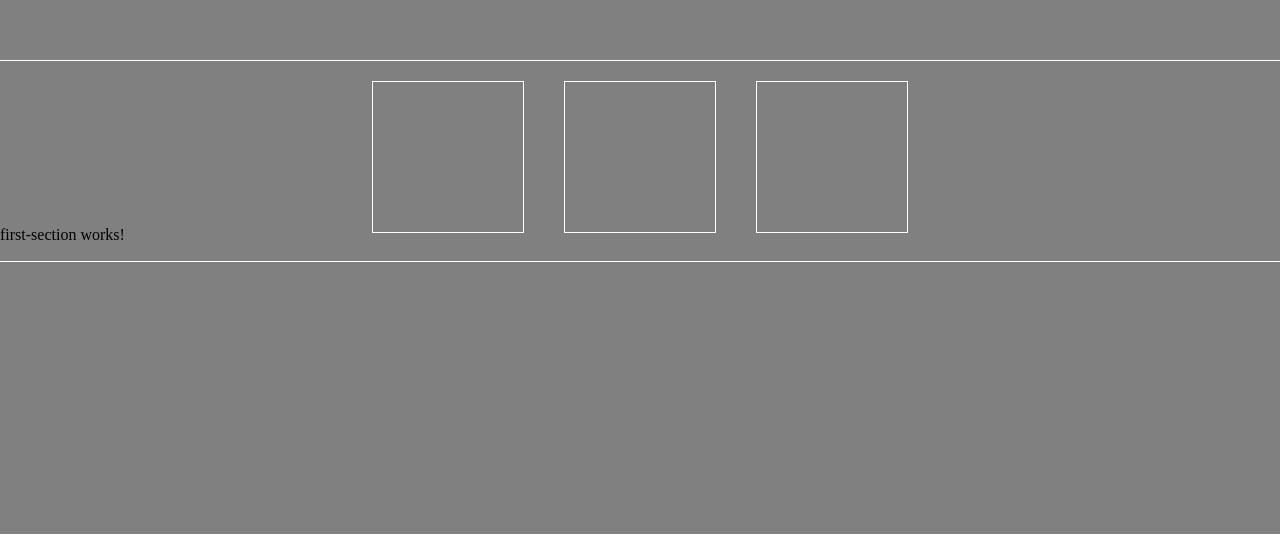
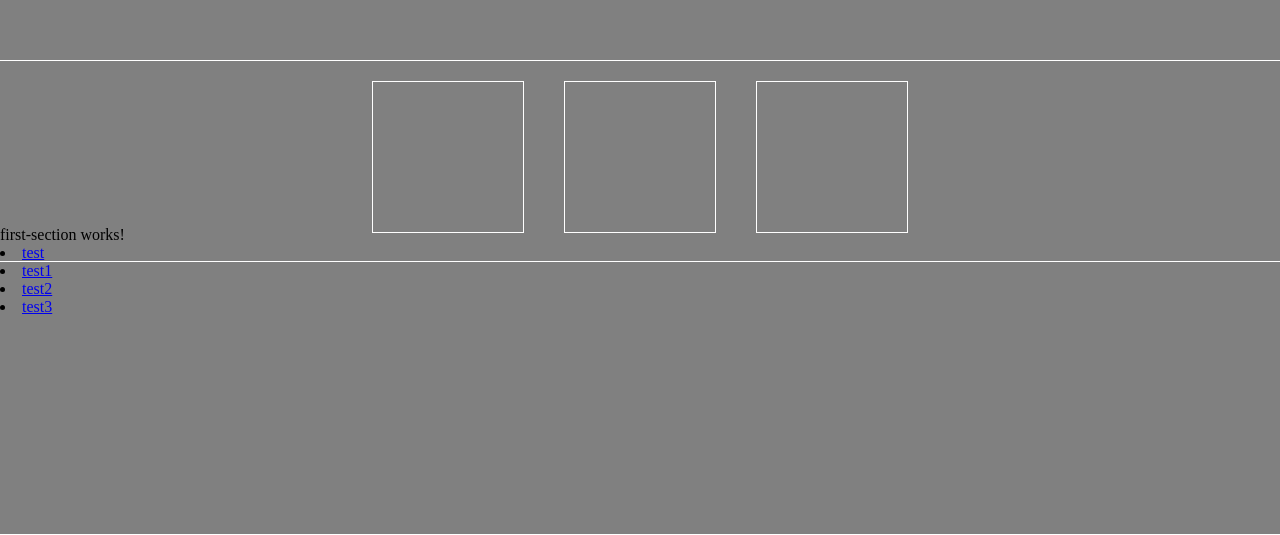
Before and after one commit to g-todorov/nibiru, an Angular app: page /first in a window 1280 px wide. Shown: the part 265-800 px from the top of the page. Built offline with nearby package versions, Linux system fonts and the light colour scheme.

Commit message:
added single item routing.

```diff
--- a/src/app/first-section/first-section.component.html
+++ b/src/app/first-section/first-section.component.html
@@ -1,3 +1,6 @@
 <p>
   first-section works!
+  <li *ngFor="let item of firstSectionItems">
+    <a href="" [routerLink]="['/item-details', item.name]">{{item.name}}</a>
+  </li>
 </p>
--- a/src/app/first-section/first-section.component.ts
+++ b/src/app/first-section/first-section.component.ts
@@ -1,4 +1,5 @@
 import { Component, OnInit } from '@angular/core';
+import { ItemsService } from '../items.service';
 
 @Component({
   selector: 'app-first-section',
@@ -6,10 +7,12 @@ import { Component, OnInit } from '@angular/core';
   styleUrls: ['./first-section.component.styl']
 })
 export class FirstSectionComponent implements OnInit {
+  firstSectionItems: [any];
 
-  constructor() { }
+  constructor(private itemsService: ItemsService) { }
 
   ngOnInit() {
+    this.firstSectionItems = this.itemsService.getItems()
   }
 
 }
--- /dev/null
+++ b/src/app/item-details/item-details.component.html
@@ -0,0 +1,4 @@
+<p>
+  item-details works!
+  {{item.name}}
+</p>
--- /dev/null
+++ b/src/app/item-details/item-details.component.ts
@@ -0,0 +1,22 @@
+import { Component, Input, OnInit } from '@angular/core';
+import { ActivatedRoute } from '@angular/router';
+import { ItemsService } from '../items.service';
+
+@Component({
+  selector: 'app-item-details',
+  templateUrl: './item-details.component.html',
+  styleUrls: ['./item-details.component.styl']
+})
+export class ItemDetailsComponent implements OnInit {
+  @Input() hero: any;
+  item: {};
+
+  constructor(private route: ActivatedRoute, private itemsService: ItemsService) { }
+
+  ngOnInit() {
+    const routerSubscription = this.route.params.subscribe(params => {
+      this.item = this.itemsService.getItem(params.name)
+    });
+  }
+
+}
--- /dev/null
+++ b/src/app/items.service.ts
@@ -0,0 +1,37 @@
+import { Injectable } from '@angular/core';
+
+@Injectable()
+export class ItemsService {
+  items: [any] = [
+    {
+      name: 'test',
+      description: 'test'
+    },
+    {
+      name: 'test1',
+      description: 'test1'
+    },
+    {
+      name: 'test2',
+      description: 'test2'
+    },
+    {
+      name: 'test3',
+      description: 'test3'
+    }
+  ]
+
+  constructor() { }
+
+
+  getItems(): [any] {
+    return this.items
+  }
+
+  getItem(name: string): any {
+    return this.items.find(item =>
+      item.name === name
+    )
+  }
+
+}
```
Also changed, not shown: src/app/app.module.ts (+8 -3 lines), src/app/item-details/item-details.component.styl (added), 2 other files (tests, documents, lock files or other folders).
